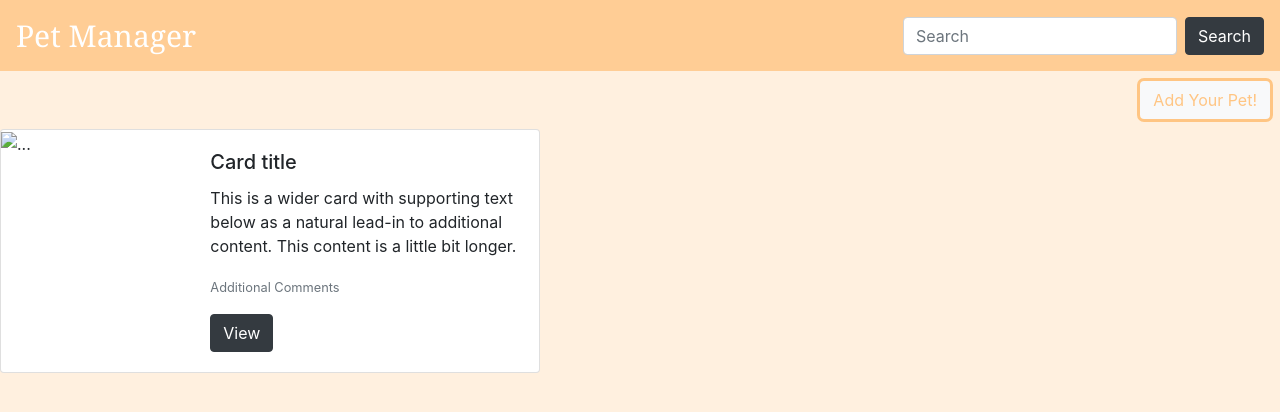
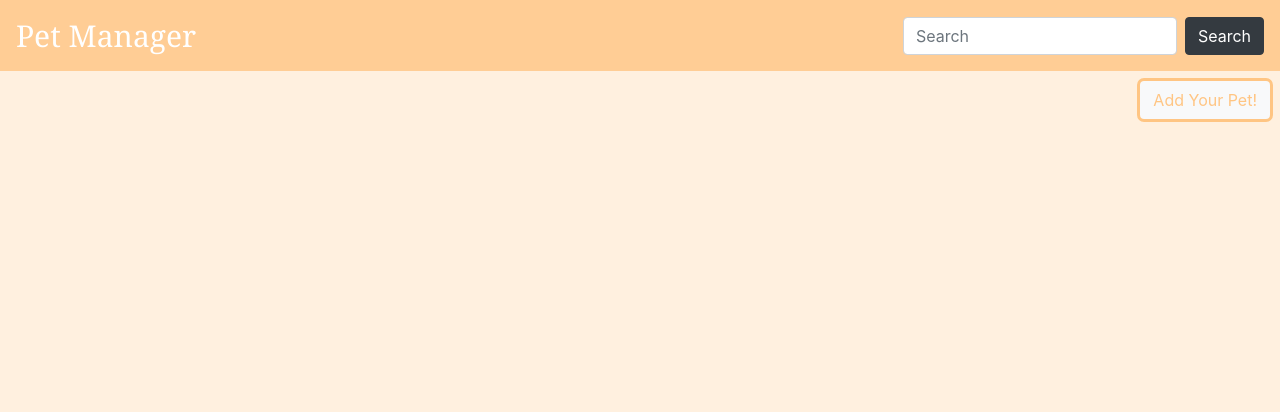
Before and after one commit to amayab9/ASE220-Midterm, a plain HTML site: page index.html in a window 1280 px wide. Drawn offline with nearby package versions, Linux system fonts and the light colour scheme.

Commit message:
Card Removal

```diff
--- a/index.html
+++ b/index.html
@@ -25,21 +25,5 @@
 <div class="wrapper">
 <button a href="create.html" type="button" class="btn btn-light" style="color:#ffc583; outline-style:solid; outline-color:#ffc583">Add Your Pet!</a></button>
 </div>
-
-<div class="card mb-3" style="max-width: 540px;">
-	<div class="row g-0">
-	  <div class="col-md-4">
-		<img src="..." class="img-fluid rounded-start" alt="...">
-	  </div>
-	  <div class="col-md-8">
-		<div class="card-body">
-		  <h5 class="card-title">Card title</h5>
-		  <p class="card-text">This is a wider card with supporting text below as a natural lead-in to additional content. This content is a little bit longer.</p>
-		  <p class="card-text"><small class="text-muted">Additional Comments</small></p>
-		  <button a href=# type="button" class="btn btn-dark">View</a></button>
-		</div>
-	  </div>
-	</div>
-  </div>
 </body>
 </html>
```
